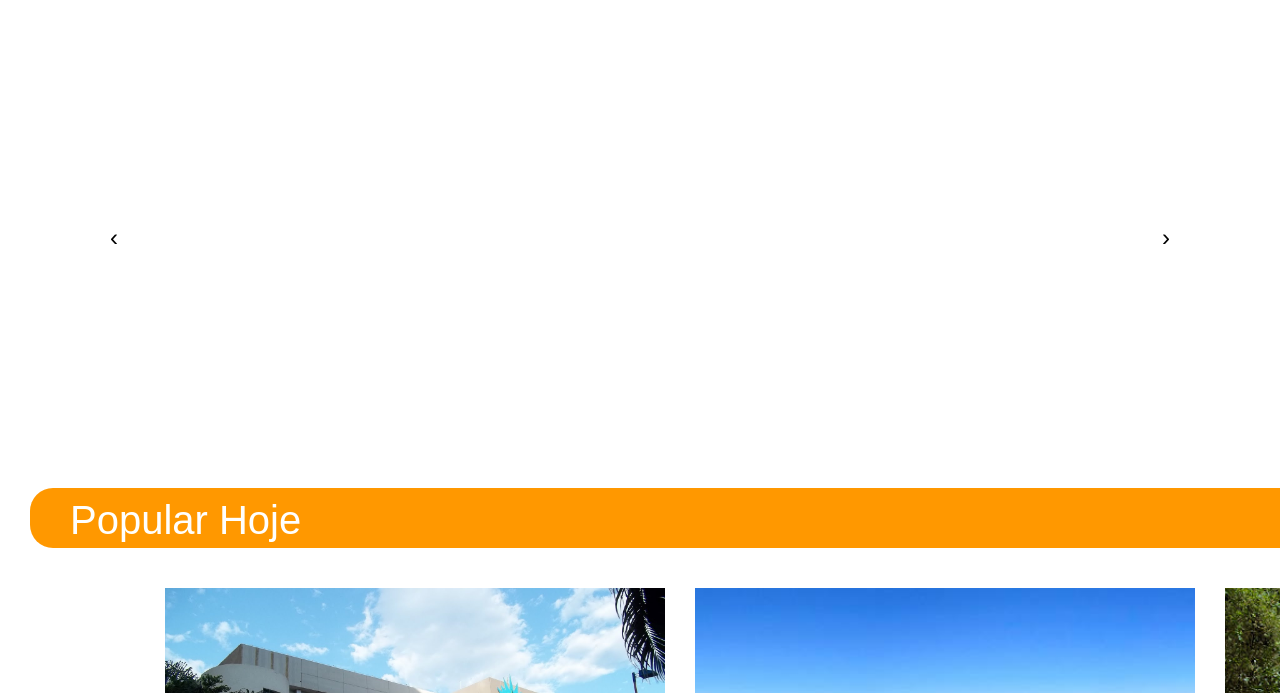
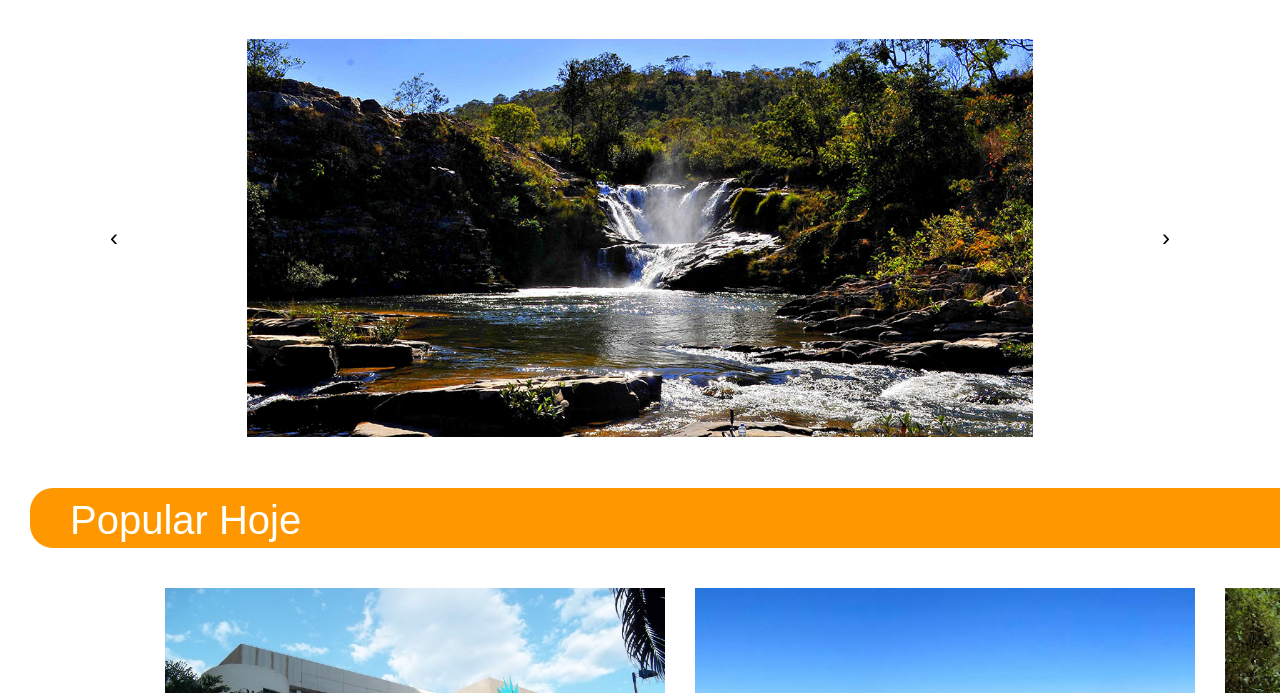
Before and after one commit to eduardoxhen/Site, a plain HTML site: page index.html in a window 1280 px wide. Shown: the part 107-800 px from the top of the page. Drawn offline with Linux system fonts and the light colour scheme; a web font is replaced by a local one.

Commit message:
Update index.html

```diff
--- a/index.html
+++ b/index.html
@@ -33,7 +33,7 @@
             <div id="panel1" class="panel">
                 <p></p>
 
-                <a href="Regiões/Magé/Cachoeira de Ouro/Cachoeira_de_Ouro.html"><img src="img/conjunto-img/Cachoeira-do-Ouro-6.jpg" height="500px"alt=""></a>
+                <a href="Regiões/Magé/Cachoeira de Ouro/Cachoeira_de_Ouro.html"><img src="Cachoeira-do-Ouro-6.jpg" height="500px"alt=""></a>
             </div>
             <div class="panel">
                 <img src="museu de ode gbomi.PNG" alt="" height="500px">
```
